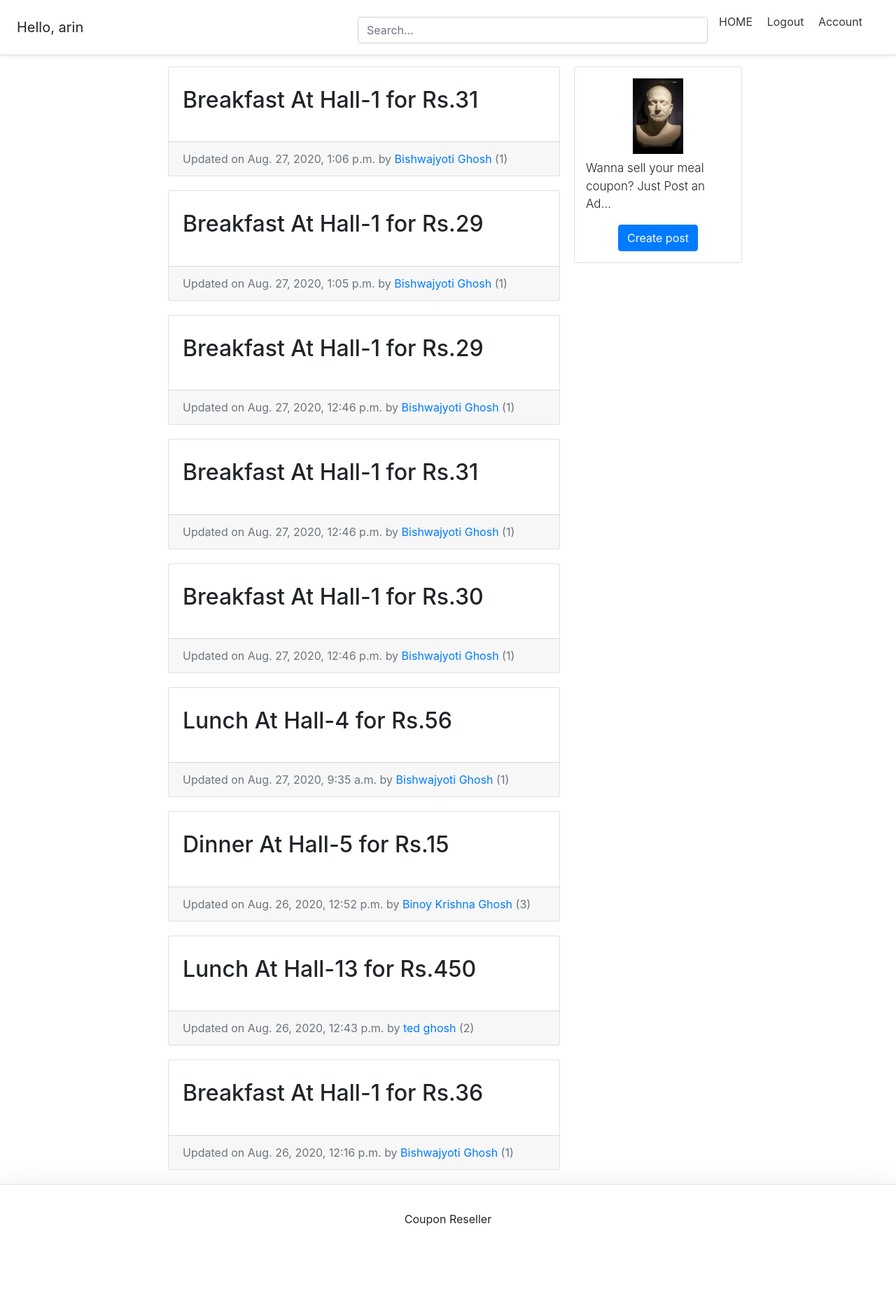
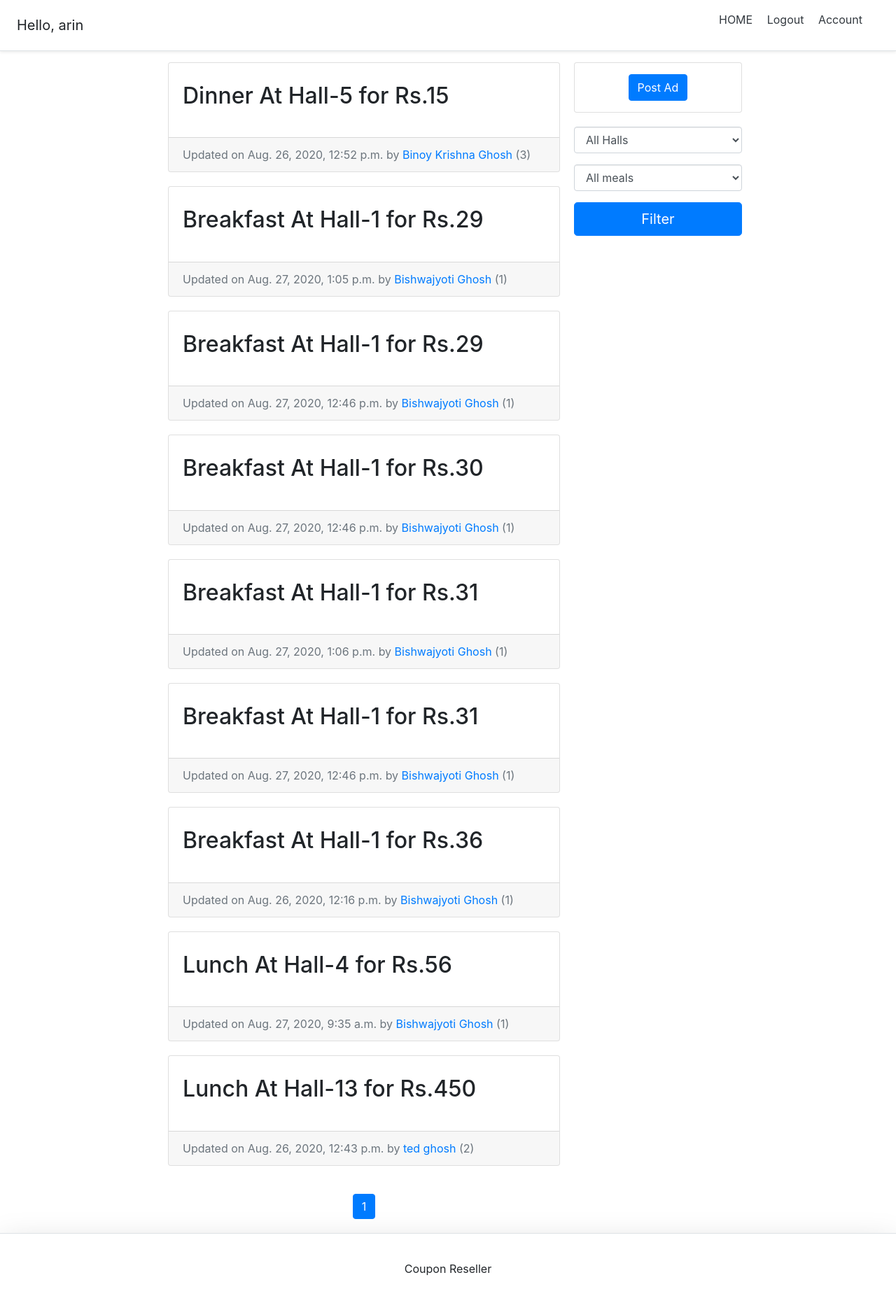
Before and after one commit to arin17bishwa/Coupon_Reseller, a Django app: page / in a window 1280 px wide. Shown: the whole page at 70% size. Before the commit the page ends 1752 px from the top, so only its background shows below. Run offline with Django 3.2, Linux system fonts and the light colour scheme; a user stored in the database is signed in; data comes from the database, SQL or seed files in the repository; both versions use the stored data as it was after the commit; some libraries are stand-ins or nearby versions.

Commit message:
Removed the image in post-bar Added Filter option Added Pagination

```diff
--- a/src/account/templates/account/acc_active_email.html
+++ b/src/account/templates/account/acc_active_email.html
@@ -3,5 +3,8 @@ Hi {{ user.username }},
 Please click on the link to confirm your email address,
 http://{{ domain }}{% url 'account:activate' uidb64=uid token=token %}
 
+On clicking this link you will be asked to make a profile.
+If you don't create a profile then you can't post  or view others' profiles.
+
 If you did not initialise this action,then please DO NOT CLICK on this link.
 {% endautoescape %}
--- a/src/account/templates/account/register.html
+++ b/src/account/templates/account/register.html
@@ -56,11 +56,14 @@
 
     <h1 class="h3 mb-3 font-weight-normal">Register an account</h1>
 
-    <input type="email" name="email" id="inputEmail" class="form-control" placeholder="Email address" required autofocus>
+    <input type="email" name="email" id="inputEmail" class="form-control" placeholder="Institute email address" required autofocus>
+    <span class="help-block">This will be used to activate your account</span>
 
     <input type="text" name="username" id="inputUsername" class="form-control" placeholder="Username" required>
+    <span class="help-block">You can login with your username</span>
 
     <input type="text" name="registration_no" id="inputRegistrationNo" class="form-control" placeholder="Registration Number" required>
+    <span class="help-block"></span>
 
     <input type="password" name="password1" id="inputPassword1" class="form-control" placeholder="Password" required>
 
--- a/src/account/views.py
+++ b/src/account/views.py
@@ -55,7 +55,7 @@ def registration_view(request):
             email = EmailMessage(
                 mail_subject, message, to=[to_email]
             )
-            email.send()
+            #email.send()
             print(message)
             return HttpResponse('Please confirm your email address to complete the registration')
 
--- /dev/null
+++ b/src/coupons/templates/coupons/snippets/pagination_snippet.html
@@ -0,0 +1,41 @@
+<!-- FILTERED Pagination -->
+<div class="d-flex flex-column m-auto pagination mt-5">
+<nav aria-label="Page navigation">
+<ul class="pagination pg-grey justify-content-center">
+    {% if posts.has_previous %}
+        <li class="page-item">
+          <a class="page-link"
+             href="?{% if 'hall' in request.GET %}hall={{request.GET.hall}}&{% endif %}{% if 'meal' in request.GET %}meal={{request.GET.meal}}&{% endif %}page={{ posts.previous_page_number }}">
+              &laquo; Previous
+          </a>
+        </li>
+    {% endif %}
+
+    {% for i in posts.paginator.page_range %}
+        {% if posts.number == i %}
+            <li class="page-item active"><a class="page-link">{{ i }}</a></li>
+        {% else %}
+            <li class="page-item" >
+                <a class="page-link" href="?{% if 'hall' in request.GET %}hall={{request.GET.hall}}&{% endif %}{% if 'meal' in request.GET %}meal={{request.GET.meal}}&{% endif %}page={{ i }}">
+                    {{ i }}
+                </a>
+            </li>
+        {% endif %}
+    {% endfor %}
+
+    {% if posts.has_next %}
+        <li class="page-item">
+          <a class="page-link" href="?{% if 'hall' in request.GET %}hall={{request.GET.hall}}&{% endif %}{% if 'meal' in request.GET %}meal={{request.GET.meal}}&{% endif %}page={{ posts.next_page_number }}">
+              Next
+          </a>
+        </li>
+        <li class="page-item">
+          <a class="page-link"  href="?{% if 'hall' in request.GET %}hall={{request.GET.hall}}&{% endif %}{% if 'meal' in request.GET %}meal={{request.GET.meal}}&{% endif %}page={{ posts.paginator.num_pages }}">
+              Last &raquo;
+          </a>
+        </li>
+    {% endif %}
+</ul>
+</nav>
+</div>
+<!-- end pagination-->
--- a/src/coupons/views.py
+++ b/src/coupons/views.py
@@ -29,8 +29,8 @@ def create_coupon_view(request):
         obj.save()
         form=CreateCouponForm()
     context['form']=form
-    context['MEALS']=settings.MEALS
-    context['HALLS']=settings.HALLS
+    #context['MEALS']=settings.MEALS
+    #context['HALLS']=settings.HALLS
     return render(request,'coupons/create_post.html',context)
 
 
--- a/src/mysite/settings.py
+++ b/src/mysite/settings.py
@@ -65,6 +65,10 @@ TEMPLATES = [
         'APP_DIRS': True,
         'OPTIONS': {
             'context_processors': [
+                #my context_processors
+                'personal.processors.hallnmeal',
+
+                #pre-installed
                 'django.template.context_processors.debug',
                 'django.template.context_processors.request',
                 'django.contrib.auth.context_processors.auth',
@@ -129,6 +133,8 @@ HALLS=(
     (13, '13'),
     (None,'Hall Number')
 )
+POSTS_PER_PAGE=15
+
 
 # Internationalization
 # https://docs.djangoproject.com/en/3.1/topics/i18n/
--- a/src/personal/templates/personal/home.html
+++ b/src/personal/templates/personal/home.html
@@ -2,6 +2,11 @@
 {% load static %}
 
 {% block content %}
+{%if 'hall' in request.GET%}
+    {%with hall=request.GET.hall%}
+    {%endwith%}
+{%endif%}
+
 <style type="text/css">
 
     @media (max-width: 768px) {
@@ -45,10 +50,52 @@
             <!-- Top 'create post' bar -->
             <div class="d-lg-none mb-3">
                 <div class="card m-auto d-flex flex-column p-3">
-                    <img class="img-fluid d-block m-auto pb-2" src="{% static 'reno-laithienne-DsquaRPU_tA-unsplash.jpg' %}" width="72" height="72">
-                    <p class="lead">Wanna sell your meal coupon? Just Post an Ad...</p>
-                    <p class="m-auto"><a class="btn btn-primary" href="{% url 'coupons:create'%}">Create post</a></p>
+                    <p class="m-auto"><a class="btn btn-primary" href="{% url 'coupons:create'%}">Post an Ad</a></p>
+                    <hr>
+                    <form method="GET">
+
+                    <div class="form-group">
+                        <select class="form-control" name="hall" id="id_hall_top" required>
+                            {%for hall in HALLS%}
+                                <option value="{{hall.0}}"{%if 'hall' in request.GET %}
+                                                            {%if hall.1 == request.GET.hall or request.GET.hall == 'None' %} selected{%endif%}
+                                                          {%else%}  {%if not hall.0 %}selected  {%endif%}{%endif%}>
+                                    {%if not hall.0 %}
+                                        All Halls
+                                    {%else%}
+                                        {{hall.1}}
+                                    {%endif%}
+                                </option>
+                            {%endfor%}
+                        </select>
+                    </div>
+
+                    <div class="form-group">
+                        <select class="form-control" name="meal" id="id_meal_top" required>
+                            {%for meal in MEALS%}
+                                <option value="{{meal.0}}" {%if 'meal' in request.GET %}
+                                                            {%if meal.0 == request.GET.meal or request.GET.meal == 'None' %} selected{%endif%}
+                                                          {%else%}  {%if not meal.0 %}selected  {%endif%}{%endif%}>
+                                    {%if not meal.0 %}
+                                        All meals
+                                    {%else%}
+                                        {{meal.1}}
+                                    {%endif%}
+                                </option>
+                            {%endfor%}
+                        </select>
+                    </div>
+
+                <!-- Submit btn -->
+                <button class="submit-button btn btn-lg btn-primary btn-block" type="submit">Filter</button>
+
+                </form>
+
                 </div>
+
+
+
+
             </div>
             <!-- end Top 'create post' bar -->
 
@@ -65,7 +112,8 @@
                 </div>
             {%endif%}
             <!-- End Blog posts-->
-            <!--Pagination  TO DO-->
+            <!--Pagination-->
+            {%include 'coupons/snippets/pagination_snippet.html' with posts=coupon_posts  %}
 
         </div>
         <!-- end blog feed -->
@@ -75,10 +123,47 @@
         <div class="right-column col-lg-3 d-lg-flex d-none flex-column">
 
             <div class="card create-post-bar d-flex flex-column p-3">
-                <img class="img-fluid d-block m-auto pb-2" src="{% static 'reno-laithienne-DsquaRPU_tA-unsplash.jpg' %}" width="72" height="72">
-                    <p class="lead">Wanna sell your meal coupon? Just Post an Ad...</p>
-                    <p class="m-auto"><a class="btn btn-primary" href="{% url 'coupons:create' %}">Create post</a></p>
+                <p class="m-auto"><a class="btn btn-primary" href="{% url 'coupons:create' %}">Post Ad</a></p>
             </div>
+
+            <form method="GET">
+
+                <div class="form-group">
+                    <select class="form-control" name="hall" id="id_hall_side" required>
+                        {%for hall in HALLS%}
+                            <option value="{{hall.0}}"{%if 'hall' in request.GET %}
+                                                            {%if hall.1 == request.GET.hall or request.GET.hall == 'None'  %} selected{%endif%}
+                                                      {%else%}  {%if not hall.0 %}selected  {%endif%}{%endif%}>
+                                {%if not hall.0 %}
+                                    All Halls
+                                {%else%}
+                                    {{hall.1}}
+                                {%endif%}
+                        {%endfor%}
+                    </select>
+                </div>
+
+                <div class="form-group">
+                    <select class="form-control" name="meal" id="id_meal_side" required>
+                        {%for meal in MEALS%}
+                            <option value="{{meal.0}}"  {%if 'meal' in request.GET %}
+                                                            {%if meal.0 == request.GET.meal or request.GET.meal == 'None' %} selected{%endif%}
+                                                          {%else%}  {%if not meal.0 %}selected  {%endif%}{%endif%}>
+                                {%if not meal.0 %}
+                                    All meals
+                                {%else%}
+                                    {{meal.1}}
+                                {%endif%}
+                            </option>
+                        {%endfor%}
+                    </select>
+                </div>
+
+
+                <!-- Submit btn -->
+                <button class="submit-button btn btn-lg btn-primary btn-block" type="submit">Filter</button>
+
+            </form>
 
         </div>
         <!-- end Right 'create post' column  -->
--- a/src/personal/views.py
+++ b/src/personal/views.py
@@ -1,17 +1,40 @@
 from operator import attrgetter
-
+from django.core.paginator import PageNotAnInteger,EmptyPage,Paginator
 # Create your views here.
 from coupons.models import Coupon
 from django.shortcuts import render, redirect
+from django.conf import settings
 
+POSTS_PER_PAGE=settings.POSTS_PER_PAGE
 
 def home_view(request):
+    context={}
     if not request.user.is_authenticated:return redirect('account:must_authenticate')
-    context={}
     qs = Coupon.objects.filter(sold=False).exclude(author=request.user)
+    if request.GET:
+        filter_data=request.GET
+        f_hall=filter_data.get('hall','None')
+        f_hall=None if (f_hall=='None') else int(f_hall)
+
+        f_meal = filter_data.get('meal','None')
+        f_meal = None if (f_meal=='None') else f_meal
+        if f_hall:qs = qs.filter(hall=f_hall)
+        if f_meal:qs = qs.filter(meal=f_meal)
+
     posts=sorted(list(qs),key=attrgetter('date_updated'),reverse=True)
+    posts.sort(key=attrgetter('price'))
+
+    # PAGINATION
+    page=request.GET.get('page',1)
+    posts_paginator=Paginator(posts,POSTS_PER_PAGE)
+    try:
+        posts = posts_paginator.page(page)
+    except PageNotAnInteger:
+        posts = posts_paginator.page(POSTS_PER_PAGE)
+    except EmptyPage:
+        posts = posts_paginator.page(posts_paginator.num_pages)
+
     context['coupon_posts'] = posts
-    context['message'] = 'HELLO EVERYONE'
     return render(request, 'personal/home.html', context=context)
 
 def welcome_view(request):
--- a/src/templates/base.html
+++ b/src/templates/base.html
@@ -11,7 +11,9 @@
     <meta charset="utf-8">
     <meta name="viewport" content="width=device-width, initial-scale=1, shrink-to-fit=no">
 
-
+<link rel="stylesheet" href="https://maxcdn.bootstrapcdn.com/bootstrap/3.4.1/css/bootstrap.min.css">
+  <script src="https://ajax.googleapis.com/ajax/libs/jquery/3.5.1/jquery.min.js"></script>
+  <script src="https://maxcdn.bootstrapcdn.com/bootstrap/3.4.1/js/bootstrap.min.js"></script>
 
 </head>
 
--- a/src/templates/snippets/header.html
+++ b/src/templates/snippets/header.html
@@ -33,11 +33,7 @@
     {%endif%}
   </h5>
 
-  <div class="search-bar mt-sm-2 mr-2">
-    <form method="GET">
-      <input type="text" class="form-control" name="q" id="id_q" placeholder="Search...">
-    </form>
-  </div>
+
 
 
 
@@ -60,8 +56,3 @@
 
   </nav>
 </div>
-
-
-<script type="text/javascript">
-  document.getElementById("id_q").value="{{query}}"
-</script>
```
Also changed, not shown: src/account/templates/account/account.html (+5 -6 lines), src/personal/processors.py (added, +8 -0 lines), src/db.sqlite3.
